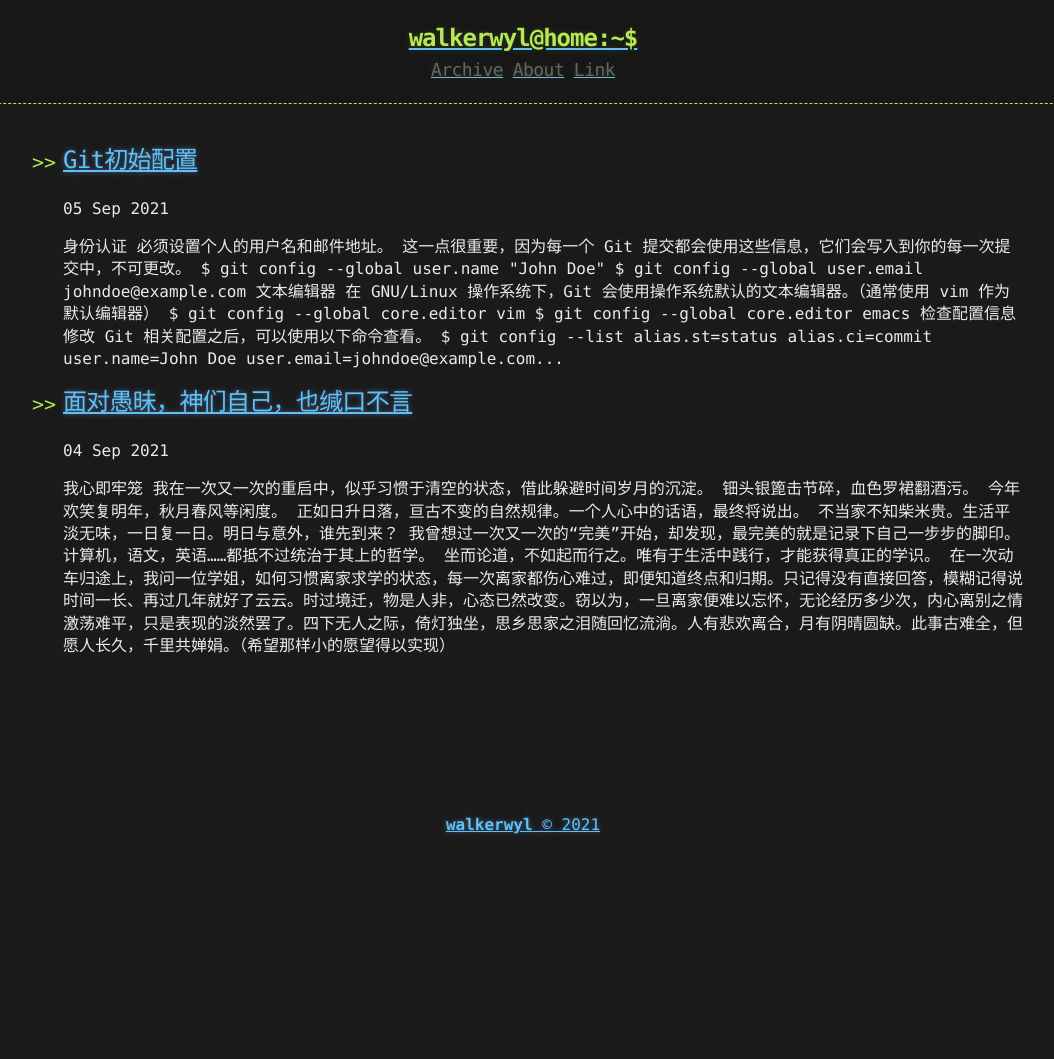
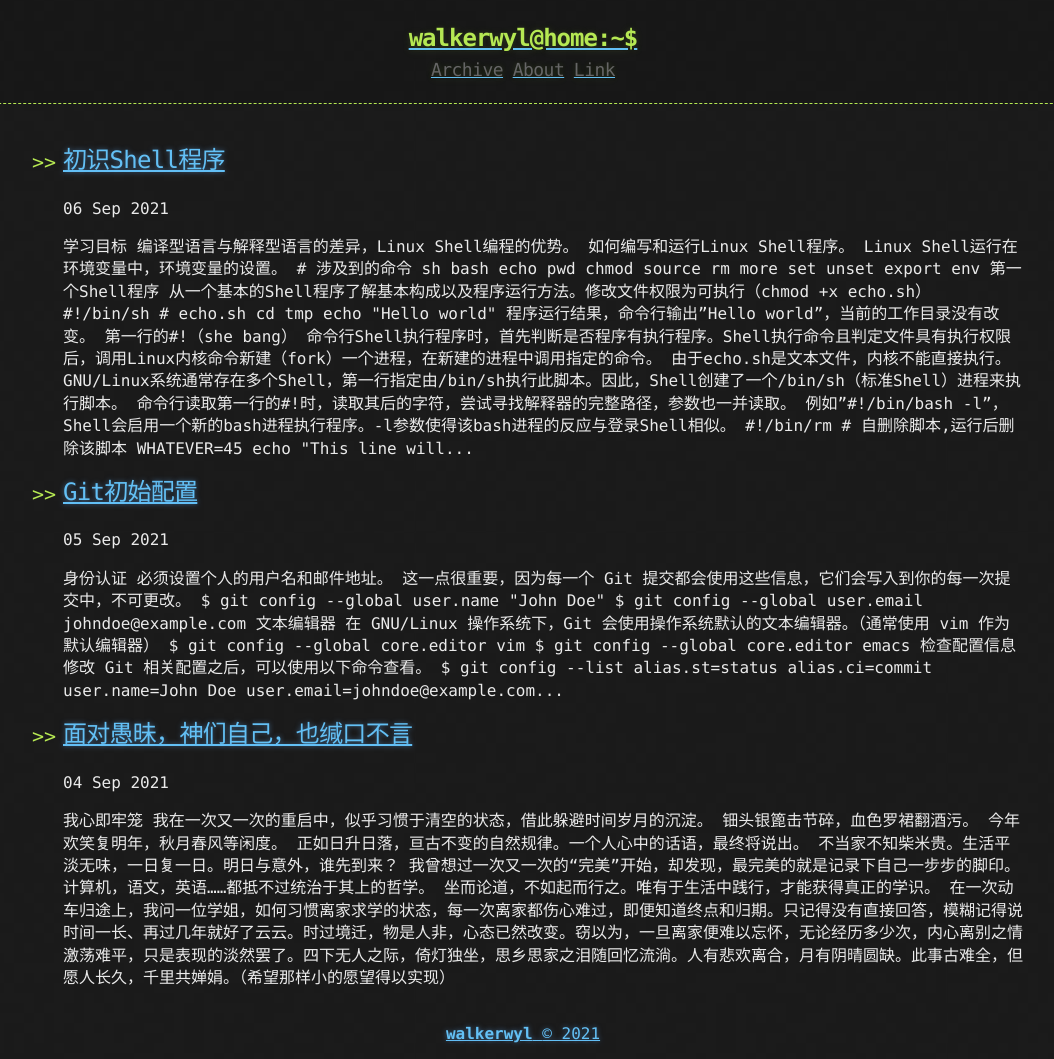
Before and after one commit to walkerwyl/walkerwyl.github.io, a Jekyll site: the page built from index.html, in a window 1280 px wide. Shown: the whole page, without its empty margins (117-1171 px from the left). Built offline with Jekyll 4.4.1, drawn with Linux system fonts in a browser that asks for light colours; the list of posts is cut into pages by our own code; before the commit the page ends 900 px from its top, so only the background shows below that.

Commit message:
add 初识Shell程序

````diff
--- /dev/null
+++ b/_posts/2021-09-06-初识Shell程序.md
@@ -0,0 +1,78 @@
+---
+laout: post
+title: 初识Shell程序
+published: true
+date: 2021-09-06
+author: walkerwyl
+tags:
+  - Shell
+---
+
+
+## 学习目标
+
+1. 编译型语言与解释型语言的差异，Linux Shell编程的优势。
+2. 如何编写和运行Linux Shell程序。
+3. Linux Shell运行在环境变量中，环境变量的设置。
+
+```shell
+# 涉及到的命令
+sh
+bash
+echo
+pwd
+chmod
+source
+rm
+more
+set
+unset
+export
+env
+```
+
+## 第一个Shell程序
+
+从一个基本的Shell程序了解基本构成以及程序运行方法。修改文件权限为可执行（chmod +x echo.sh）
+
+```shell
+#!/bin/sh
+# echo.sh
+cd tmp
+echo "Hello world"
+```
+
+程序运行结果，命令行输出"Hello world"，当前的工作目录没有改变。
+
+第一行的#!（she bang）
+命令行Shell执行程序时，首先判断是否程序有执行程序。Shell执行命令且判定文件具有执行权限后，调用Linux内核命令新建（fork）一个进程，在新建的进程中调用指定的命令。
+由于echo.sh是文本文件，内核不能直接执行。GNU/Linux系统通常存在多个Shell，第一行指定由/bin/sh执行此脚本。因此，Shell创建了一个/bin/sh（标准Shell）进程来执行脚本。
+命令行读取第一行的#!时，读取其后的字符，尝试寻找解释器的完整路径，参数也一并读取。
+例如"#!/bin/bash -l"，Shell会启用一个新的bash进程执行程序。-l参数使得该bash进程的反应与登录Shell相似。
+
+```shell
+#!/bin/rm
+# 自删除脚本,运行后删除该脚本
+WHATEVER=45
+echo "This line will never print!"
+# 脚本不会执行到这里退出
+exit ${WHATEVER}
+```
+
+## 程序运行方式
+
+1. 修改文件权限为可执行，直接运行文件（chmod +x echo.sh;./echo.sh）
+2. 直接调用命令解释器执行程序（bash echo.sh）
+3. 使用source执行文件（source echo.sh，与前两者不同）
+
+程序执行的差异
+1. #!中指定的Shell解释器和第二种指定的Shell解释器相同的话，两种执行效果相同。
+2. 调用source执行echo.sh，结果当前目录发生改变。
+
+## Shell的命令种类
+
+GNU/Linux Shell可执行的命令共3种：内建命令、Shell函数和外部命令。
+
+1. **内建命令**：Shell程序本身包含的命令，集成在Shell解释器中。例如，几乎所有Shell解释器包含cd内建命令来改变工作目录。部分内建命令用于改变Shell本身的属性设置。执行内建命令时，没有进程的创建和消亡；另一部分内建命令是I/O命令，例如echo命令。
+2. **Shell函数**：一系列程序代码，相互关联的Shell命令组成。
+3. **外部命令**：独立于Shell的可执行程序。（独立，不受Shell版本影响，执行结果一致）例如：find、grep、echo.sh。命令行在执行外部命令时，创建一个当前Shell的复制进程来执行。存在进程的创建和消亡。
````
Also changed, not shown: _posts/2021-09-05-git初始配置.md (+1 -0 lines).
